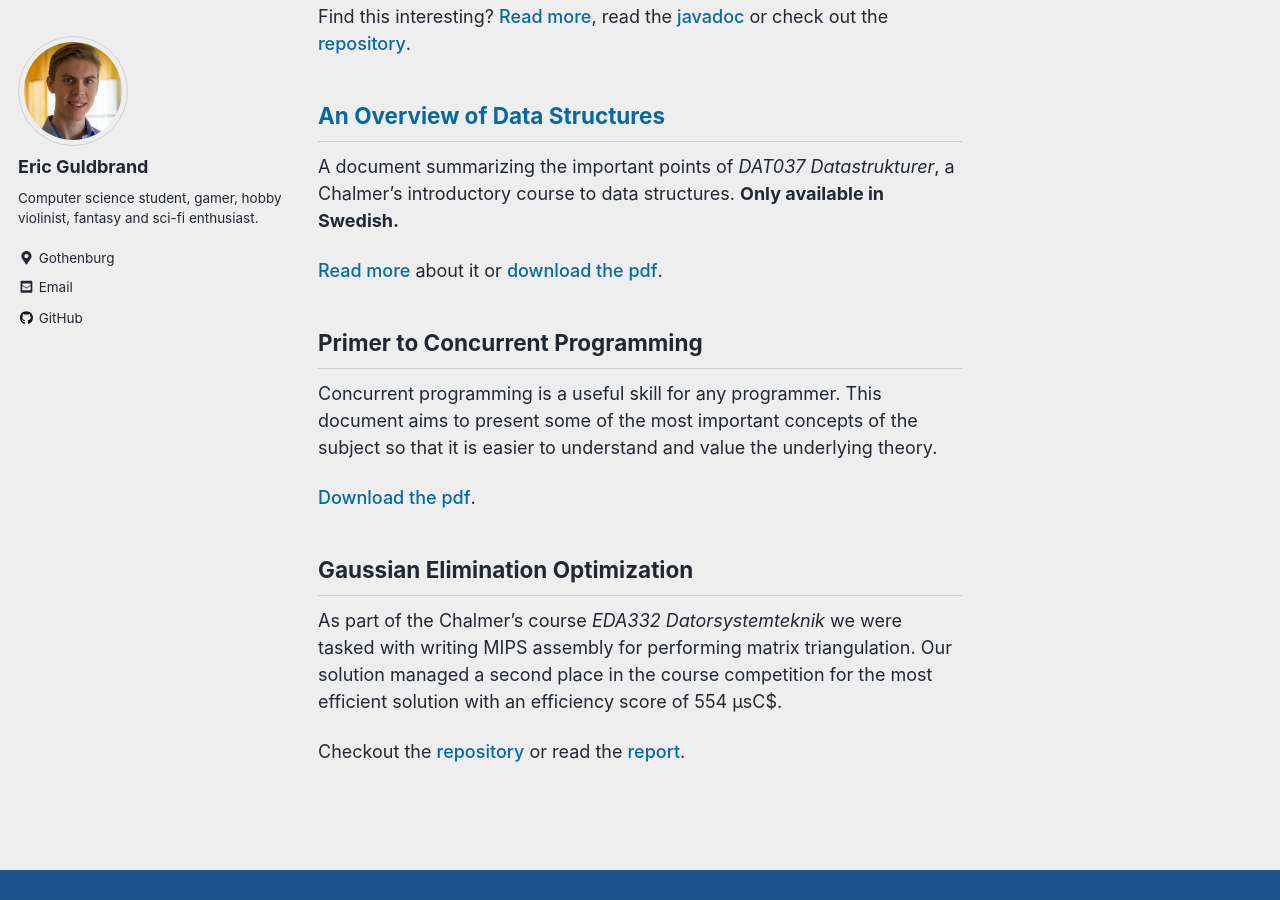
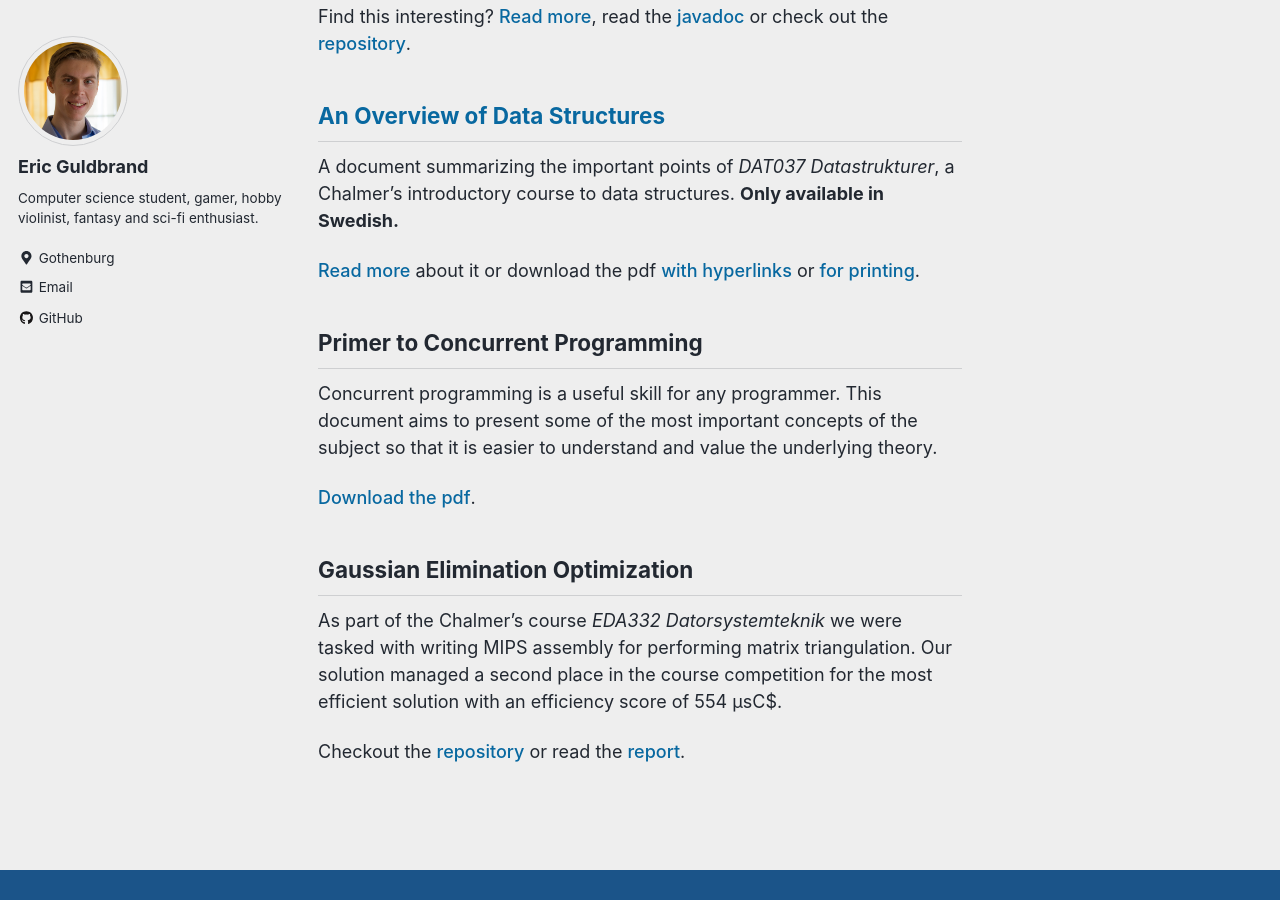
Before and after one commit to ecen/ecen.github.io, a Jekyll site: the page built from _pages/portfolio.md, in a window 1280 px wide and 900 px high, scrolled down 470 px. Built offline with Jekyll 4.4.1, drawn with Linux system fonts in a browser that asks for light colours; nearby versions of some CDN libraries.

Commit message:
Linked portfolio datastructures to both versions.

```diff
--- a/_pages/portfolio.md
+++ b/_pages/portfolio.md
@@ -21,7 +21,7 @@ Find this interesting? [Read more](unit/), read the [javadoc](https://ecen.githu
 
 A document summarizing the important points of *DAT037 Datastrukturer*, a Chalmer's introductory course to data structures. **Only available in Swedish.**
 
-[Read more](/portfolio/data-structures/) about it or [download the pdf](/assets/docs/datastrukturer_sammanfattning.pdf).
+[Read more](/portfolio/data-structures/) about it or download the pdf [with hyperlinks](/assets/docs/datastrukturer_sammanfattning.pdf) or [for printing](/assets/docs/datastrukturer-print-version.pdf).
 
 ## Primer to Concurrent Programming
 
```
